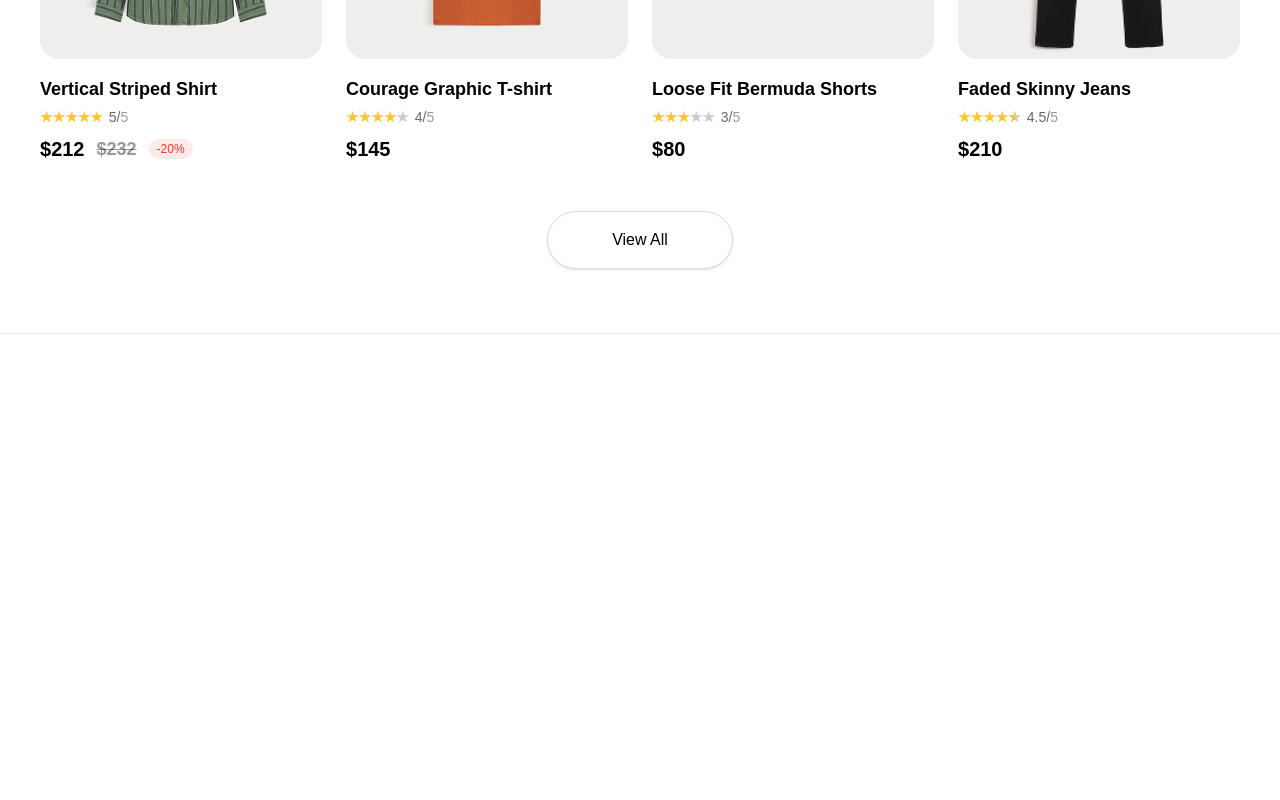
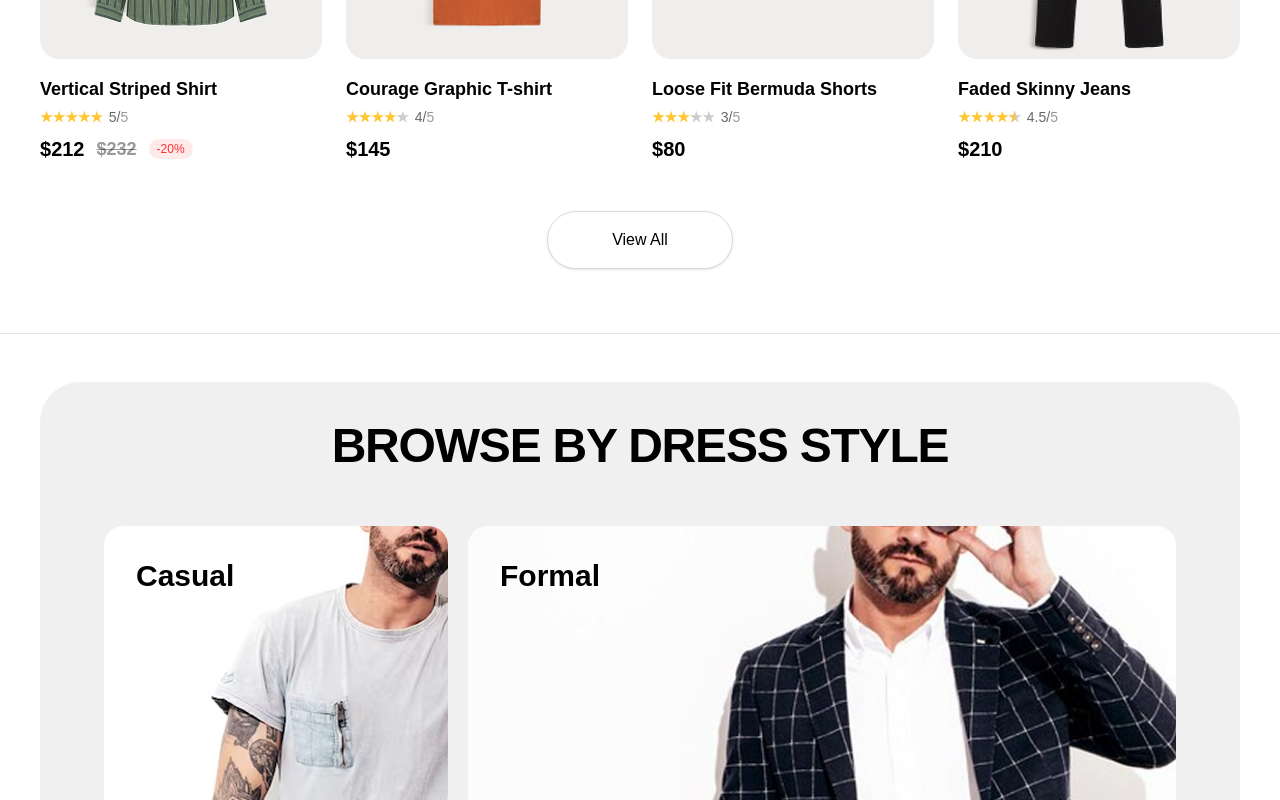
Before and after one commit to hassamnaveed44/e-commerce, a Next.js app: page / in a window 1280 px wide. Shown: the part 2000-2800 px from the top of the page. Before the commit the page ends 2334 px from the top, so only its background shows below. Built offline with nearby package versions, Linux system fonts and the light colour scheme.

Commit message:
feat: add gallery section

```diff
--- a/app/components/home/DressStyle.tsx
+++ b/app/components/home/DressStyle.tsx
@@ -0,0 +1,77 @@
+import Link from "next/link";
+import Image from "next/image";
+
+interface DressStyle {
+  id: string;
+  name: string;
+  image: string;
+  className: string;
+}
+
+const dressStyles: DressStyle[] = [
+  {
+    id: "casual",
+    name: "Casual",
+    image: "/images/casual.png",
+    className: "col-span-1 md:col-span-1",
+  },
+  {
+    id: "formal",
+    name: "Formal",
+    image: "/images/formal.png",
+    className: "col-span-1 md:col-span-2",
+  },
+  {
+    id: "party",
+    name: "Party",
+    image: "/images/partydress.png",
+    className: "col-span-1 md:col-span-2",
+  },
+  {
+    id: "gym",
+    name: "Gym",
+    image: "/images/gymfit.png",
+    className: "col-span-1 md:col-span-1",
+  },
+];
+
+export default function DressStyleSection() {
+  return (
+    <section className="py-8 md:py-12 bg-white">
+      <div className="max-w-7xl mx-auto px-4 sm:px-6 xl:px-10">
+        <div className="bg-[#F0F0F0] rounded-[40px] py-10 px-6 sm:px-12 md:px-16 w-full">
+
+          {/* Section Heading */}
+          <h2 className="text-3xl sm:text-4xl lg:text-5xl font-extrabold text-center uppercase tracking-tight mb-8 md:mb-14 font-integral text-black">
+            BROWSE BY DRESS STYLE
+          </h2>
+
+          {/* Styles Grid */}
+          <div className="grid grid-cols-1 md:grid-cols-3 gap-5">
+            {dressStyles.map((style) => (
+              <Link
+                key={style.id}
+                href={`#${style.id}`}
+                className={`relative rounded-[20px] overflow-hidden bg-white h-[180px] sm:h-[289px] group transition duration-300 ${style.className}`}
+              >
+                {/* Style Label */}
+                <span className="absolute top-6 left-6 sm:top-8 sm:left-8 text-2xl sm:text-3xl font-bold font-satoshi text-black z-10">
+                  {style.name}
+                </span>
+
+                {/* Style Image */}
+                <Image
+                  src={style.image}
+                  alt={style.name}
+                  fill
+                  className="object-cover object-top group-hover:scale-105 transition duration-500"
+                />
+              </Link>
+            ))}
+          </div>
+
+        </div>
+      </div>
+    </section>
+  );
+}
--- a/app/page.tsx
+++ b/app/page.tsx
@@ -1,6 +1,7 @@
 import Hero from "@/app/components/home/Hero";
 import Brands from "@/app/components/home/Brands";
 import ProductSection from "@/app/components/home/ProductSection";
+import DressStyle from "./components/home/DressStyle";
 
 
 // Sample mock data matching Figma specs
@@ -25,6 +26,7 @@ export default function Home() {
       <Brands />
       <ProductSection title="NEW ARRIVALS" products={newArrivalsData} />
       <ProductSection title="TOP SELLING" products={topSellingData} />
+      <DressStyle />
     </main>
   );
 }
```
